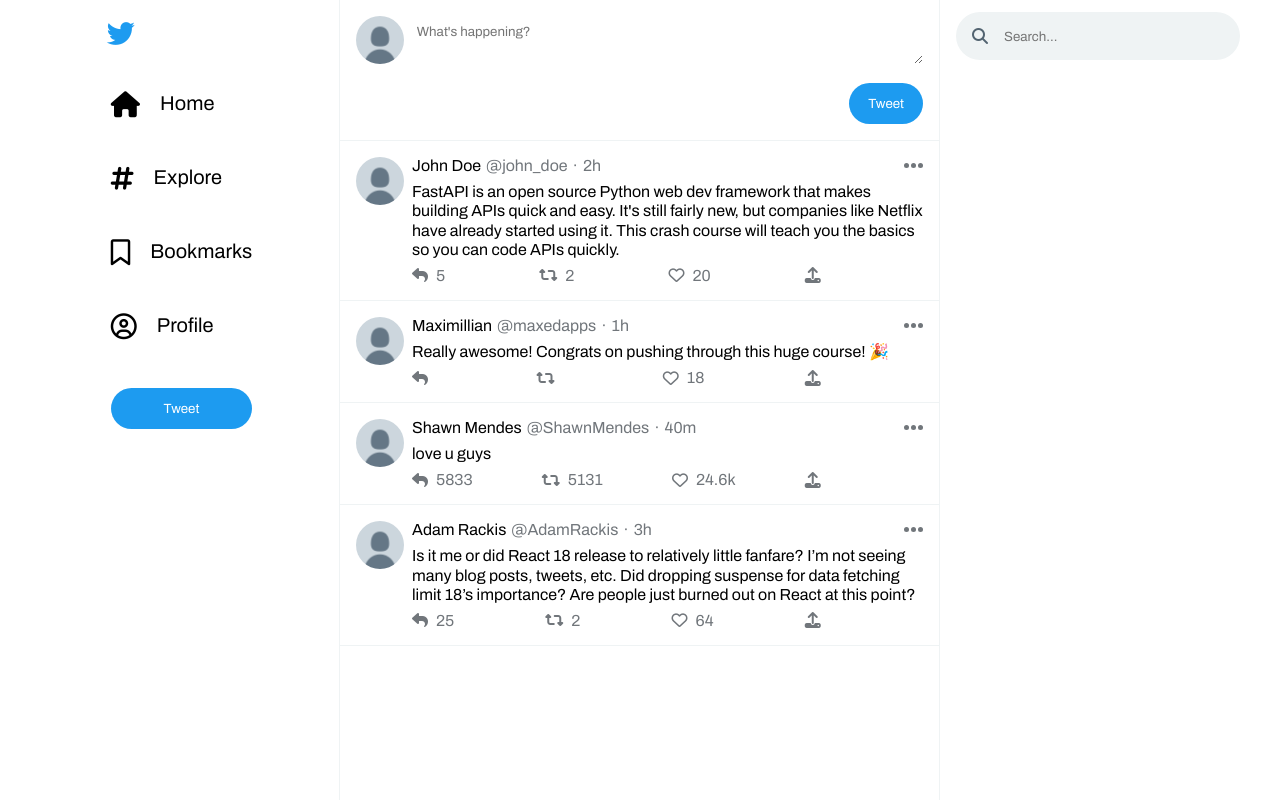
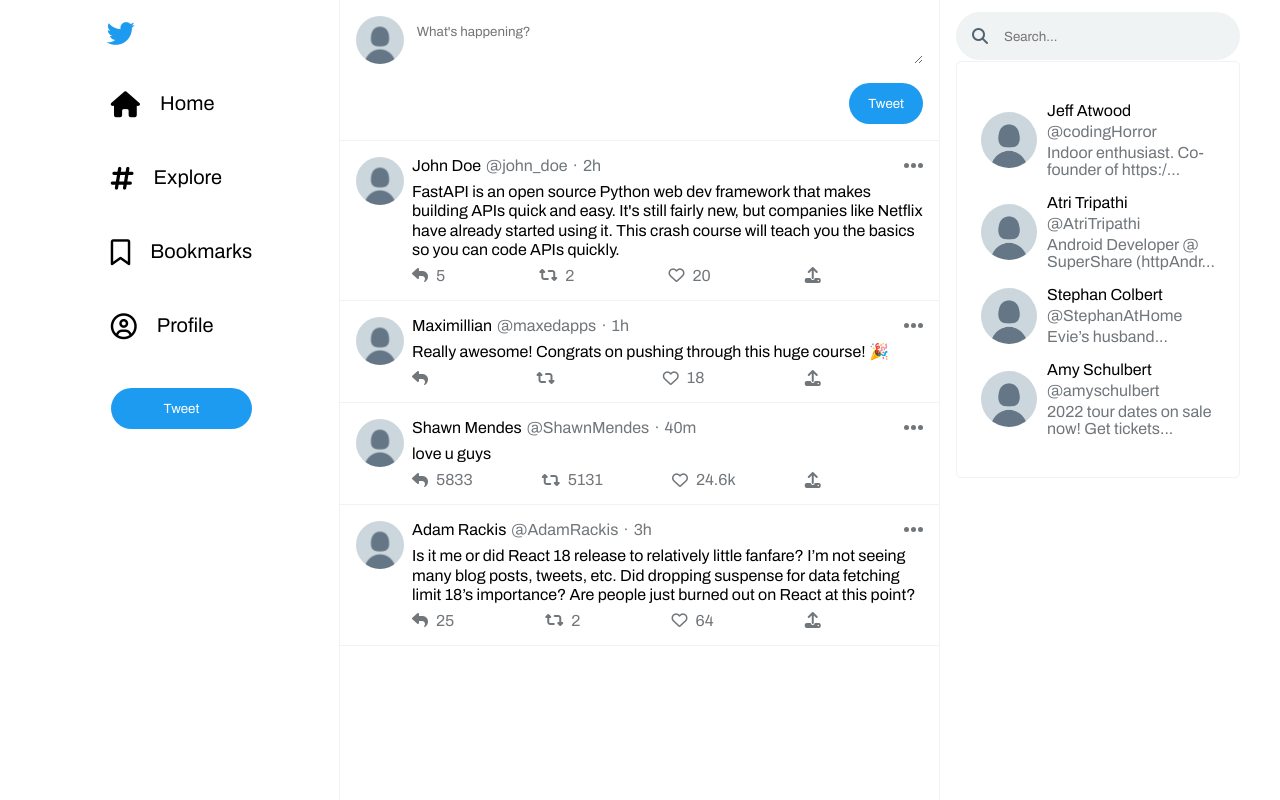
Before and after one commit to Ali-Fattahian/twitter-clone-frontend, a React (Create React App) app: page /home in a window 1280 px wide. Built offline with nearby package versions, Linux system fonts and the light colour scheme.

Commit message:
add search results section with dummy data

```diff
--- a/src/App.js
+++ b/src/App.js
@@ -16,6 +16,13 @@
 import Overlay from "./components/Modal/Overlay";
 
 function App() {
+  const DUMMY_SEARCH_RESULTS = [
+    {id: '1', fullName: 'Jeff Atwood', username: 'codingHorror', profileImage: ProfilePicture, bio: 'Indoor enthusiast. Co-founder of https://tIndoor enthusiast. Co-founder of https://t', profileLink:'https://something.com'},
+    {id: '2', fullName: 'Atri Tripathi', username: 'AtriTripathi', profileImage: ProfilePicture, bio: 'Android Developer @ SuperShare (httpAndroid Developer @ SuperShare (http', profileLink:'https://something.com'},
+    {id: '3', fullName: 'Stephan Colbert', username: 'StephanAtHome', profileImage: ProfilePicture, bio: 'Evie’s husband', profileLink:'https://something.com'},
+    {id: '4', fullName: 'Amy Schulbert', username: 'amyschulbert', profileImage: ProfilePicture, bio: '2022 tour dates on sale now! Get tickets2022 tour dates on sale now! Get tickets', profileLink:'https://something.com'},
+  ]
+
   const shouldRedirect = true;
   const [isMenuOpen, setIsMenuOpen] = useState(false);
   const [isAddTweetVisible, setIsAddTweetVisible] = useState(false);
@@ -59,7 +66,7 @@
       <Routes>
         <Route
           path="home"
-          element={<HomePage pageName="Home" onMenuClick={clickMenuHandler} />}
+          element={<HomePage searchResults={DUMMY_SEARCH_RESULTS} pageName="Home" onMenuClick={clickMenuHandler} />}
         />
         <Route
           path="/"
@@ -70,7 +77,7 @@
         <Route
           path="explore"
           element={
-            <Explore pageName="Explore" onMenuClick={clickMenuHandler} />
+            <Explore pageName="Explore" onMenuClick={clickMenuHandler} searchResults={DUMMY_SEARCH_RESULTS} />
           }
         />
         <Route path="bookmarks" element={<Bookmarks pageName="Bookmarks" />} />
--- a/src/components/Searchbar.js
+++ b/src/components/Searchbar.js
@@ -1,6 +1,6 @@
 import classes from "./Searchbar.module.css";
 
-const Searchbar = () => {
+const Searchbar = (props) => {
   const searchFormFocusHandler = () =>
     (document.querySelector(".fa-search").style.color = "#1D9bf0");
 
@@ -14,7 +14,30 @@
       onBlur={searchFormBlurHandler}
     >
       <i className="fa fa-search"></i>
-      <input type="search" placeholder="Search..." />
+      <input type="search" placeholder="Search..." name="search" />
+
+      <div className={classes["search-results"]}>
+        {props.searchResults ? (
+          <div className={classes["profiles"]}>
+            {props.searchResults.map((searchResult) => (
+              <a className={classes["profile"]} href={props.profileLink}>
+                <img
+                  className={classes["profile__img"]}
+                  src={searchResult.profileImage}
+                  alt="Profile"
+                />
+                <div className={classes["profile__info"]}>
+                  <p id={classes['full-name']}>{searchResult.fullName}</p>
+                  <p>@{searchResult.username}</p>
+                  <p>{searchResult.bio.slice(0, 40)}...</p>
+                </div>
+              </a>
+            ))}
+          </div>
+        ) : (
+          <p style={{textAlign: 'center'}}>Try searching for people, topics, or keywords</p>
+        )}
+      </div>
     </form>
   );
 };
--- a/src/components/Searchbar.module.css
+++ b/src/components/Searchbar.module.css
@@ -5,6 +5,7 @@
     background-color: var(--light-theme-border  );
     gap: 1rem;
     border-radius: 10rem;
+    position:relative;
 }
 
 .search-bar:focus-within {
@@ -21,3 +22,57 @@
 .search-bar i {
     color: #536471;
 }
+
+.search-results {
+    position: absolute;
+    left: 0;
+    top: 49px;
+    padding: 2rem 1rem;
+    border-radius: 5px;
+    border: 1px solid var(--light-theme-border);
+    display: flex;
+    justify-content: flex-start;
+    align-items: center;
+}
+
+.profiles {
+    display: flex;
+    flex-direction: column;
+    justify-content: flex-start;
+    align-items: flex-start;
+}
+
+.profile {
+    display: flex;
+    gap: 10px;
+    color: var(--gray);
+    align-items: center;
+    justify-content: flex-start;
+    padding: .5rem;
+    cursor: pointer;
+    transition: background-color 300ms ease-in;
+}
+
+.profile:hover {
+    background-color: #eaeaea;
+}
+
+.search-results img {
+    width: 56px;
+    height: 56px;
+    border-radius: 50%;
+}
+
+
+.profile__info  {
+    display: flex;
+    flex-direction: column;
+    justify-content: flex-start;
+    align-items: flex-start;
+    gap: 4px;
+}
+
+#full-name {
+    font-weight: bold;
+    color: var(--light-theme-color);
+}
--- a/src/pages/Explore.js
+++ b/src/pages/Explore.js
@@ -11,7 +11,7 @@
       <div className="main__middle-side" id='explore-middle'>
         <div className={classes["search-bar__container"]}>
           <img src={ProfilePicture} alt='Profile' onClick={props.onMenuClick} />
-          <Searchbar />
+          <Searchbar searchResults={props.searchResults} />
         </div>
         <TweetList />
       </div>
--- a/src/pages/HomePage.js
+++ b/src/pages/HomePage.js
@@ -17,7 +17,7 @@
         <TweetList />
       </div>
       <div className="main__right-side">
-        <Searchbar />
+        <Searchbar searchResults={props.searchResults} />
       </div>
     </React.Fragment>
   );
```
